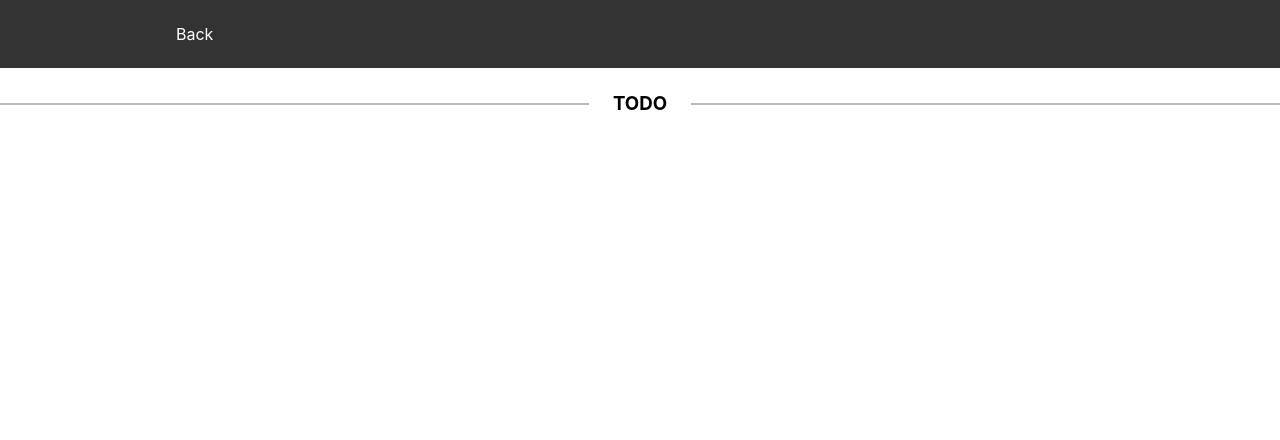
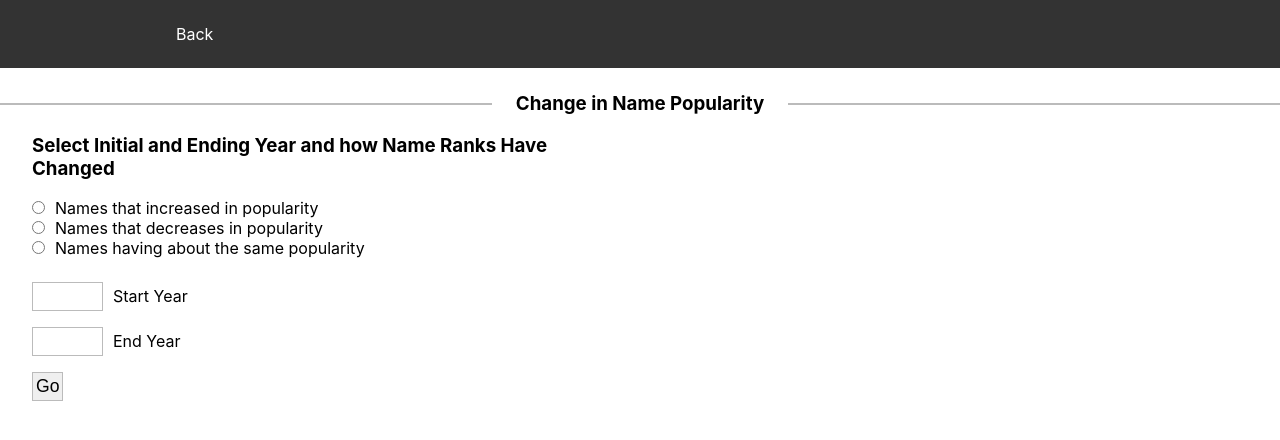
Before and after one commit to knsanchez0001/babynames, a React (Create React App) app in the folder client/: page /rankchange in a window 1280 px wide. Shown: the top 440 px of the page. Built offline with nearby package versions, Linux system fonts and the light colour scheme.

Commit message:
shows table of change in ranks

```diff
--- a/client/src/components/PopularityCategories/ChangeInPopularity/RankChange.js
+++ b/client/src/components/PopularityCategories/ChangeInPopularity/RankChange.js
@@ -1,19 +1,71 @@
-import React from 'react';
+import React, { useEffect, useState } from 'react';
 import { Link } from 'react-router-dom';
 import IntroSection from '../../IntroSection';
+import Table from '../../Table';
+import RankChangeForm from './RankChangeForm';
 
 const RankChange = () => {
+	let [input, setInput] = useState(null);
+	let [femaleTableBody, setFemaleTableBody] = useState(null);
+	let [maleTableBody, setMaleTableBody] = useState(null);
+	let [femaleTableHeading, setFemaleTableHeading] = useState(null);
+	let [maleTableHeading, setMaleTableHeading] = useState(null);
+
+	const handleCallback = (childInput) => {
+		setInput(childInput);
+	};
+
+	useEffect(() => {
+		if (input) {
+			getNamesByRankChange(input, setFemaleTableBody, setFemaleTableHeading, setMaleTableBody, setMaleTableHeading);
+		}
+	}, [input]);
+
 	const back = <Link className='a-top' to={'/'}>Back</Link>;
 	return (
 		<>
 			<IntroSection child={back} />
 			<section>
 				<h3 className='header-c'>
-					<span className='header-c-text'>TODO</span>
+					<span className='header-c-text'>Change in Name Popularity</span>
 				</h3>
+				<RankChangeForm parentCallback={handleCallback} />
+				<Table heading={femaleTableHeading} body={femaleTableBody} />
+				<Table heading={maleTableHeading} body={maleTableBody} />
 			</section>
 		</>
 	);
 };
 
+async function getNamesByRankChange(input, setFemaleTableBody, setFemaleTableHeading, setMaleTableBody, setMaleTableHeading) {
+
+	function setTable(names, funcTableBody) {
+		const body = [];
+		for (let i = 0; i < names.length; i++) {
+			body.push([names[i]._id, names[i].change, names[i].endRank, names[i].startRank]);
+		}
+		funcTableBody(body);
+	}
+
+	const response = await fetch(`/api/change_in_popularity/${input.direction}/${input.startYear}/${input.endYear}`);
+	if (response.ok) {
+		const json = JSON.parse(await response.text());
+		const females = json.females;
+		const males = json.males;
+
+		setTable(females, setFemaleTableBody);
+		setTable(males, setMaleTableBody);
+
+		setFemaleTableHeading([
+			{ label: 'Name', color: 'pink' }, { label: 'Change', color: 'pink' },
+			{ label: `${input.endYear}`, color: 'pink' }, { label: `${input.startYear}`, color: 'pink' }
+		]);
+
+		setMaleTableHeading([
+			{ label: 'Name', color: '#99ccff' }, { label: 'Change', color: '#99ccff' },
+			{ label: `${input.endYear}`, color: '#99ccff' }, { label: `${input.startYear}`, color: '#99ccff' }
+		]);
+	}
+}
+
 export default RankChange;
--- /dev/null
+++ b/client/src/components/PopularityCategories/ChangeInPopularity/RankChangeForm.js
@@ -0,0 +1,47 @@
+import React, { useState } from 'react';
+import PropTypes from 'prop-types';
+
+const RankChangeForm = ({ parentCallback }) => {
+	let [startYear, setStartYear] = useState(null);
+
+	function handleSubmit(e) {
+		e.preventDefault();
+		const direction = document.querySelector('input[name="change"]:checked').value;
+		const endYear = document.getElementById('end-year').value;
+		parentCallback({ startYear, endYear, direction });
+	}
+
+	return (
+		<div className='interest-div'>
+			<h3>Select Initial and Ending Year and how Name Ranks Have Changed</h3>
+			<form name='rankchange' className='interest-form' onSubmit={handleSubmit}>
+				<fieldset >
+					<input type="radio" name="change" value="increase" id="increase" required />
+					<label htmlFor='increase'>Names that increased in popularity</label><br />
+					<input type="radio" name="change" value="decrease" id="decrease" />
+					<label htmlFor='decrease'>Names that decreases in popularity</label><br />
+					<input type="radio" name="change" value="same" id="same" />
+					<label htmlFor='same'>Names having about the same popularity</label>
+				</fieldset>
+				<p>
+					<input id='start-year' type='number' min='1880' max='2019' onChange={(e) => setStartYear(e.target.value)}
+						className='interest-input' title="start year: Must be four numbers" required />
+					<label htmlFor='start-year'>Start Year</label>
+				</p>
+				<p>
+					<input id='end-year' type='number' min={startYear ? Math.max(startYear, 1880) + 1 : 1881} max='2020' className='interest-input' title="end year: Must be four numbers" required />
+					<label htmlFor='end-year'>End Year</label>
+				</p>
+				<p>
+					<input type='submit' value='Go' />
+				</p>
+			</form>
+		</div>
+	);
+};
+
+RankChangeForm.propTypes = {
+	parentCallback: PropTypes.func
+};
+
+export default RankChangeForm;
```
